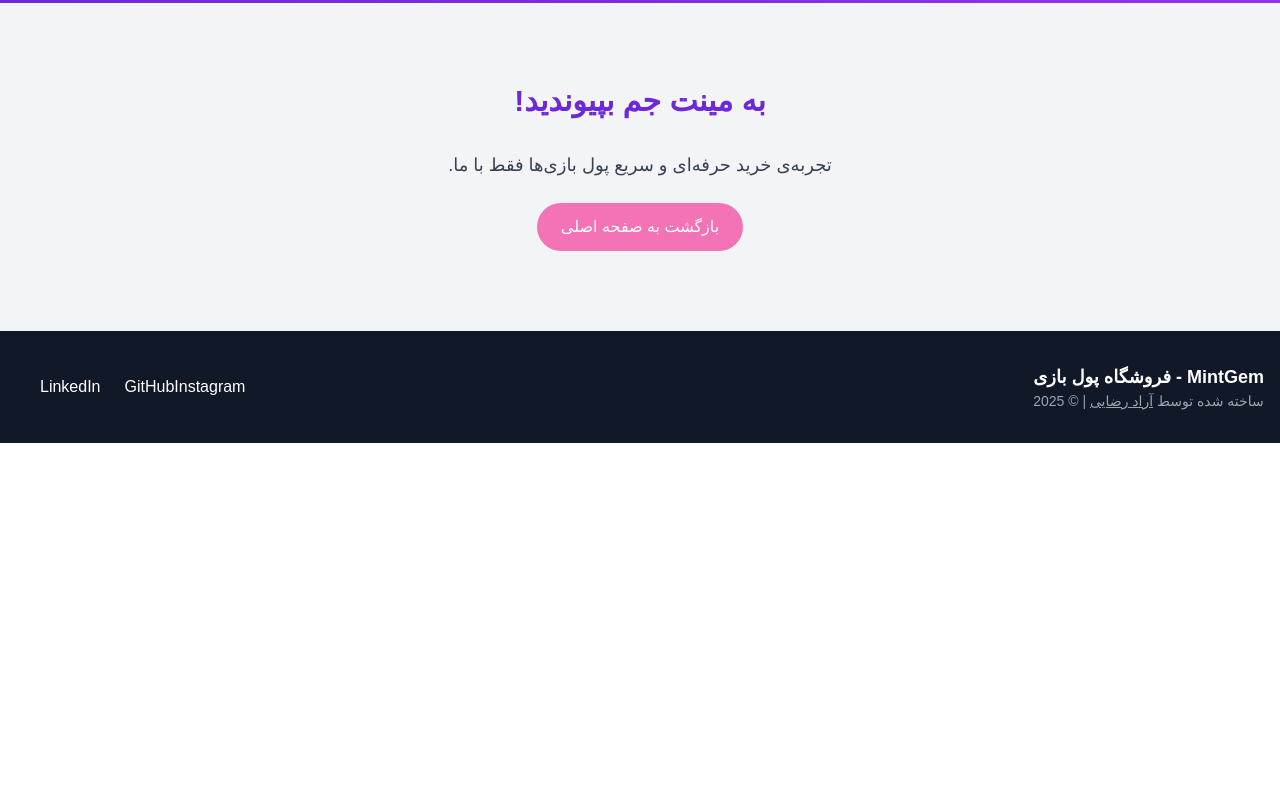
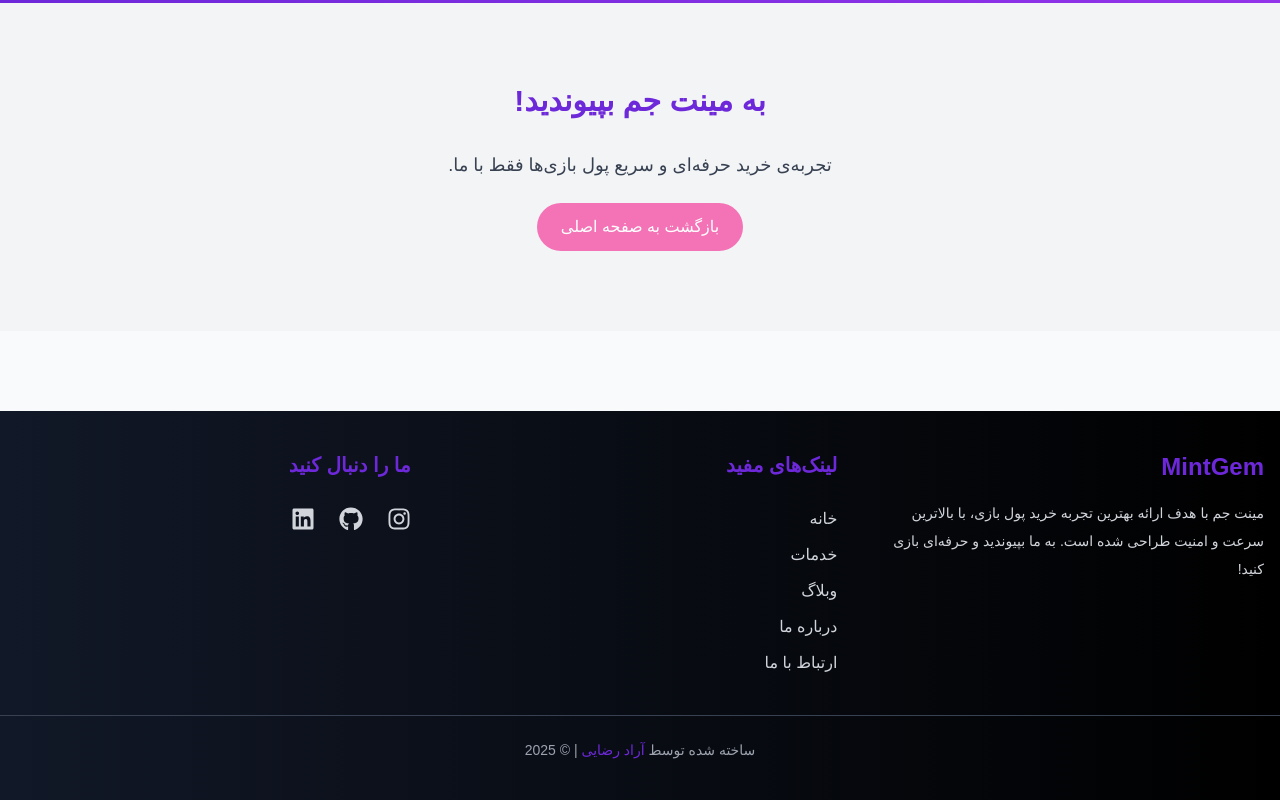
Before and after one commit to aradrezaei/Mintgem-frontend, a Next.js app: page /about in a window 1280 px wide. Shown: the part 1377-2177 px from the top of the page. Before the commit the page ends 1820 px from the top, so only its background shows below. Built offline with nearby package versions, Linux system fonts and the light colour scheme; a web font is replaced by a local one.

Commit message:
fix footert

```diff
--- a/components/Footer.js
+++ b/components/Footer.js
@@ -1,24 +1,50 @@
 'use client';
+
+import { FaInstagram, FaGithub, FaLinkedin } from 'react-icons/fa';
 
 export default function Footer() {
   return (
-    <footer className="bg-gray-900 text-white py-8">
-      <div className="max-w-7xl mx-auto px-4 flex flex-col md:flex-row items-center justify-between">
-        <div className="mb-4 md:mb-0 text-center md:text-left">
-          <p className="text-lg font-semibold">MintGem - فروشگاه پول بازی</p>
-          <p className="text-sm text-gray-400">
-            ساخته شده توسط{' '}
-            <a href="https://mintgem.vercel.app/" target="_blank" className="underline hover:text-primary">
-              آراد رضایی
-            </a>{' '}
-            | © 2025
+    <footer className="bg-gradient-to-r from-gray-900 to-black text-gray-300 py-10 mt-20">
+      <div className="max-w-7xl mx-auto px-4 grid md:grid-cols-3 gap-8 items-start">
+
+        {/* بخش درباره ما */}
+        <div className="flex flex-col items-start">
+          <h2 className="text-2xl font-bold text-primary mb-4">MintGem</h2>
+          <p className="text-sm leading-7">
+            مینت جم با هدف ارائه بهترین تجربه خرید پول بازی، با بالاترین سرعت و امنیت طراحی شده است.
+            به ما بپیوندید و حرفه‌ای بازی کنید!
           </p>
         </div>
-        <div className="flex space-x-6">
-          <a href="#" className="hover:text-primary transition">Instagram</a>
-          <a href="#" className="hover:text-primary transition">GitHub</a>
-          <a href="#" className="hover:text-primary transition">LinkedIn</a>
+
+        {/* بخش لینک‌های مفید */}
+        <div className="flex flex-col gap-3">
+          <h3 className="text-xl font-semibold text-primary mb-4">لینک‌های مفید</h3>
+          <a href="/" className="hover:text-accent transition">خانه</a>
+          <a href="/services" className="hover:text-accent transition">خدمات</a>
+          <a href="/blog" className="hover:text-accent transition">وبلاگ</a>
+          <a href="/about" className="hover:text-accent transition">درباره ما</a>
+          <a href="/contact" className="hover:text-accent transition">ارتباط با ما</a>
         </div>
+
+        {/* بخش شبکه‌های اجتماعی */}
+        <div className="flex flex-col items-start gap-3">
+          <h3 className="text-xl font-semibold text-primary mb-4">ما را دنبال کنید</h3>
+          <div className="flex gap-6">
+            <a href="#" className="hover:text-pink-500 transition"><FaInstagram size={24} /></a>
+            <a href="#" className="hover:text-gray-400 transition"><FaGithub size={24} /></a>
+            <a href="#" className="hover:text-blue-400 transition"><FaLinkedin size={24} /></a>
+          </div>
+        </div>
+
+      </div>
+
+      {/* خط جداکننده */}
+      <div className="mt-10 border-t border-gray-700 pt-6 text-center text-sm text-gray-400">
+        ساخته شده توسط{' '}
+        <a href="https://mintgem.vercel.app/" target="_blank" className="text-primary hover:underline">
+          آراد رضایی
+        </a>{' '}
+        | © 2025
       </div>
     </footer>
   );
--- a/components/WhyMintGem.js
+++ b/components/WhyMintGem.js
@@ -13,7 +13,7 @@ export default function WhyMintGem() {
           </p>
         </div>
         <div>
-          <img src="/images/whymintgem.jpg" alt="چرا MintGem" className="rounded-xl shadow-lg object-cover" />
+          <img src="https://www.radcarsauto.com/cars.webp" alt="چرا MintGem" className="rounded-xl shadow-lg object-cover" />
         </div>
       </div>
     </div>
```
